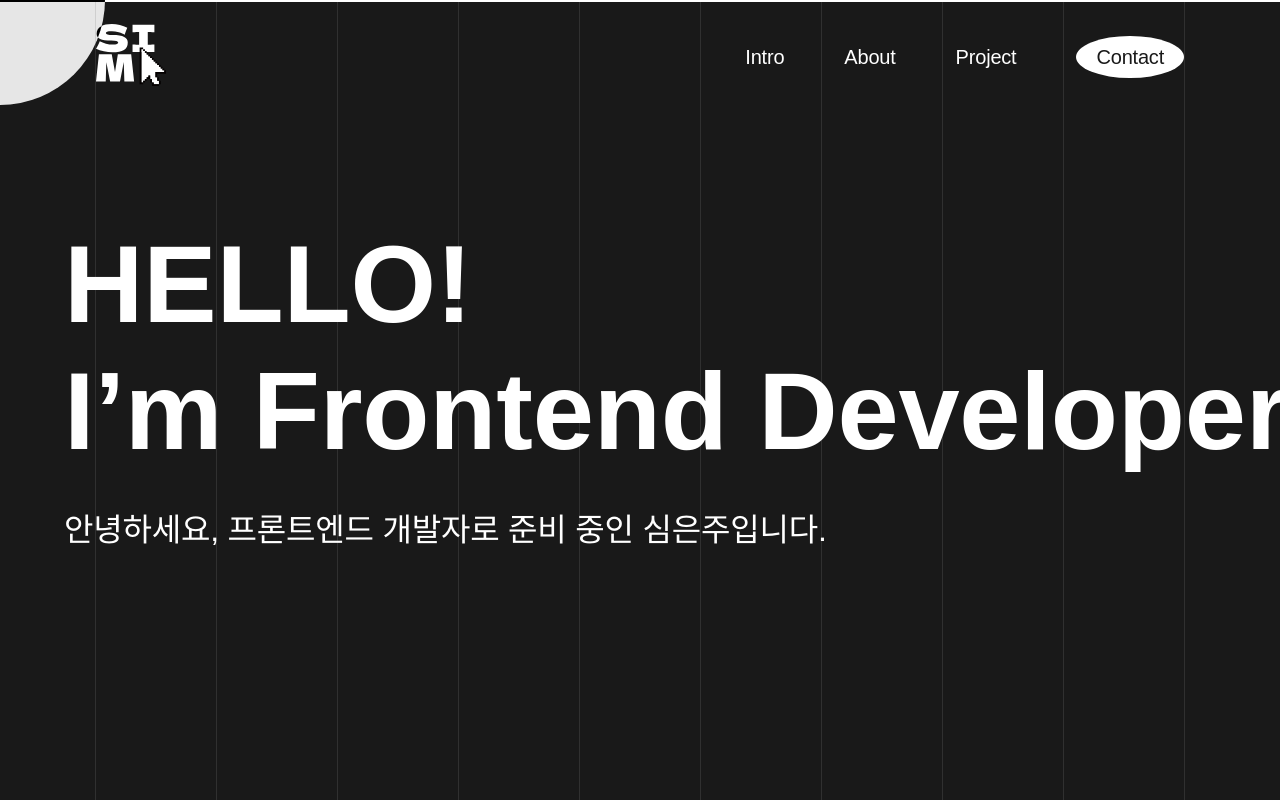
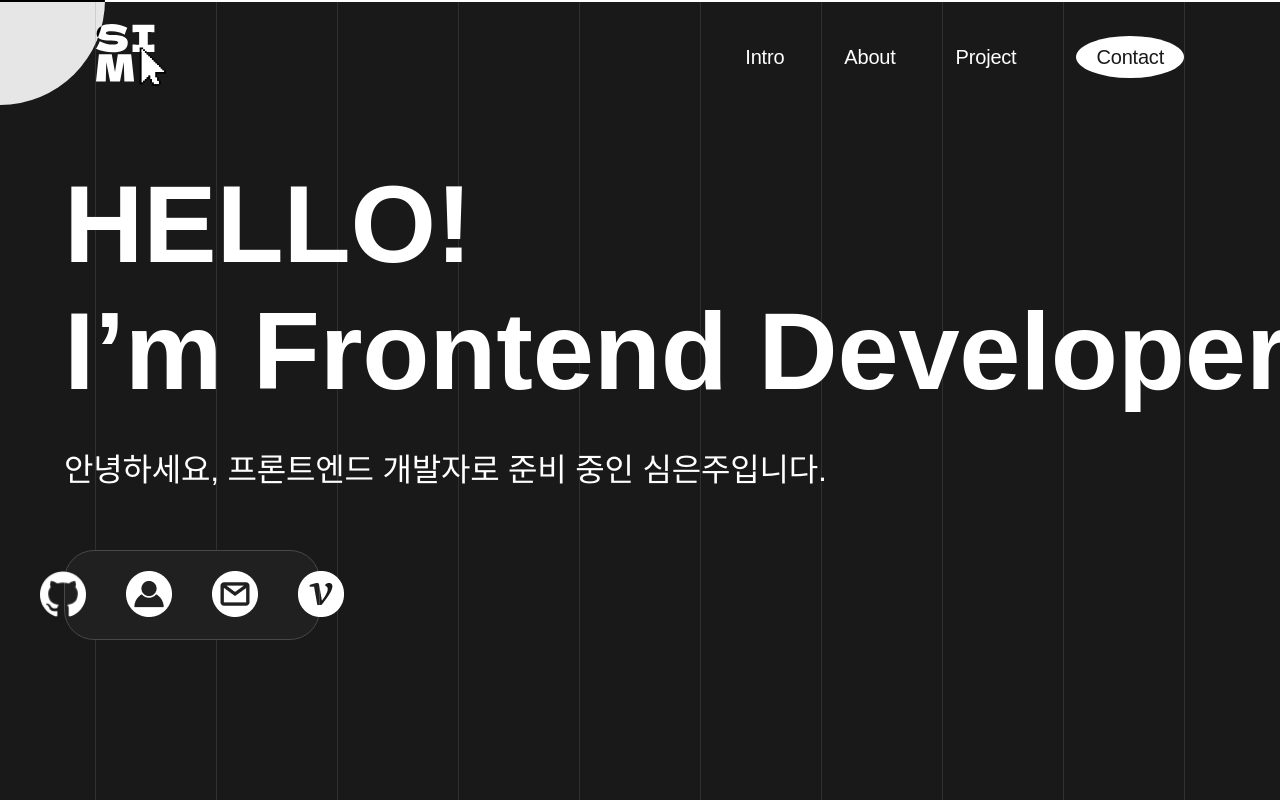
Before and after one commit to nyaknya/-personal-portfolio, a Next.js app: page / in a window 1280 px wide. Built offline with nearby package versions, Linux system fonts and the light colour scheme; a web font is replaced by a local one.

Commit message:
✨ feat: 메인에 아이콘툴팁 추가

```diff
--- a/src/app/_components/IconTooltip/index.tsx
+++ b/src/app/_components/IconTooltip/index.tsx
@@ -1,3 +1,11 @@
-export default function IconTooltip() {
-  return <div>아이콘 툴팁</div>;
+"use client";
+
+import { ReactNode } from "react";
+
+interface IconToolTipProps {
+  children: ReactNode;
 }
+
+export default function IconTooltip({ children }: IconToolTipProps) {
+  return <div>{children}</div>;
+}
--- a/src/app/_components/MainVisual/MainVisual.module.css
+++ b/src/app/_components/MainVisual/MainVisual.module.css
@@ -22,3 +22,15 @@
   font-size: 3.2rem;
   font-weight: 500;
 }
+
+.visual-box ul {
+  width: 22.2%;
+  margin-top: 60px;
+  padding: 20px 0;
+  background: var(--color-dark100);
+  border: 1px solid var(--color-dark200);
+  display: flex;
+  justify-content: center;
+  gap: 40px;
+  border-radius: 30px;
+}
--- a/src/app/_components/MainVisual/index.tsx
+++ b/src/app/_components/MainVisual/index.tsx
@@ -1,5 +1,7 @@
 "use client";
 
+import Image from "next/image";
+import IconTooltip from "../IconTooltip";
 import { TextFade } from "../TextFade";
 import { TextPullUp } from "../TextPullUp";
 import style from "./MainVisual.module.css";
@@ -19,10 +21,46 @@ export default function MainVisual() {
         </div>
         <div>
           <ul>
-            <li></li>
-            <li></li>
-            <li></li>
-            <li></li>
+            <li>
+              <IconTooltip>
+                <Image
+                  src="/images/github.png"
+                  alt="깃허브 바로가기"
+                  width={46}
+                  height={46}
+                />
+              </IconTooltip>
+            </li>
+            <li>
+              <IconTooltip>
+                <Image
+                  src="/images/profile.png"
+                  alt="이력서 띄우기"
+                  width={46}
+                  height={46}
+                />
+              </IconTooltip>
+            </li>
+            <li>
+              <IconTooltip>
+                <Image
+                  src="/images/email.png"
+                  alt="이메일 바로가기"
+                  width={46}
+                  height={46}
+                />
+              </IconTooltip>
+            </li>
+            <li>
+              <IconTooltip>
+                <Image
+                  src="/images/velog.png"
+                  alt="벨로그 바로라기"
+                  width={46}
+                  height={46}
+                />
+              </IconTooltip>
+            </li>
           </ul>
         </div>
       </div>
--- a/src/app/globals.css
+++ b/src/app/globals.css
@@ -1,6 +1,8 @@
 :root {
   --color-white: #ffffff;
   --color-black: #191919;
+  --color-dark100: #202020;
+  --color-dark200: #484848;
 }
 
 html,
```
